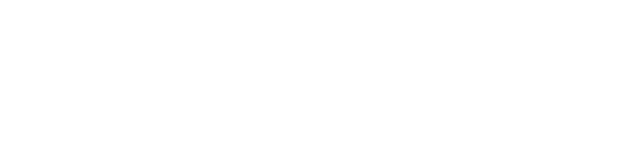
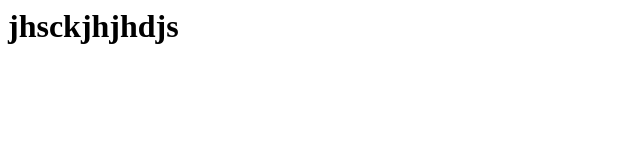
Before and after one commit to ashrakt19/node-course, a website: page eman.html in a window 1280 px wide. Shown: the whole page, without its empty margins (0-640 px from the left). Drawn offline with Linux system fonts and the light colour scheme.

Commit message:
h1 added

```diff
--- a/eman.html
+++ b/eman.html
@@ -1,5 +1,5 @@
 <html>
     <header>
-        <footer></footer>
+        <h1>jhsckjhjhdjs</h1>
     </header>
 </html>
```
